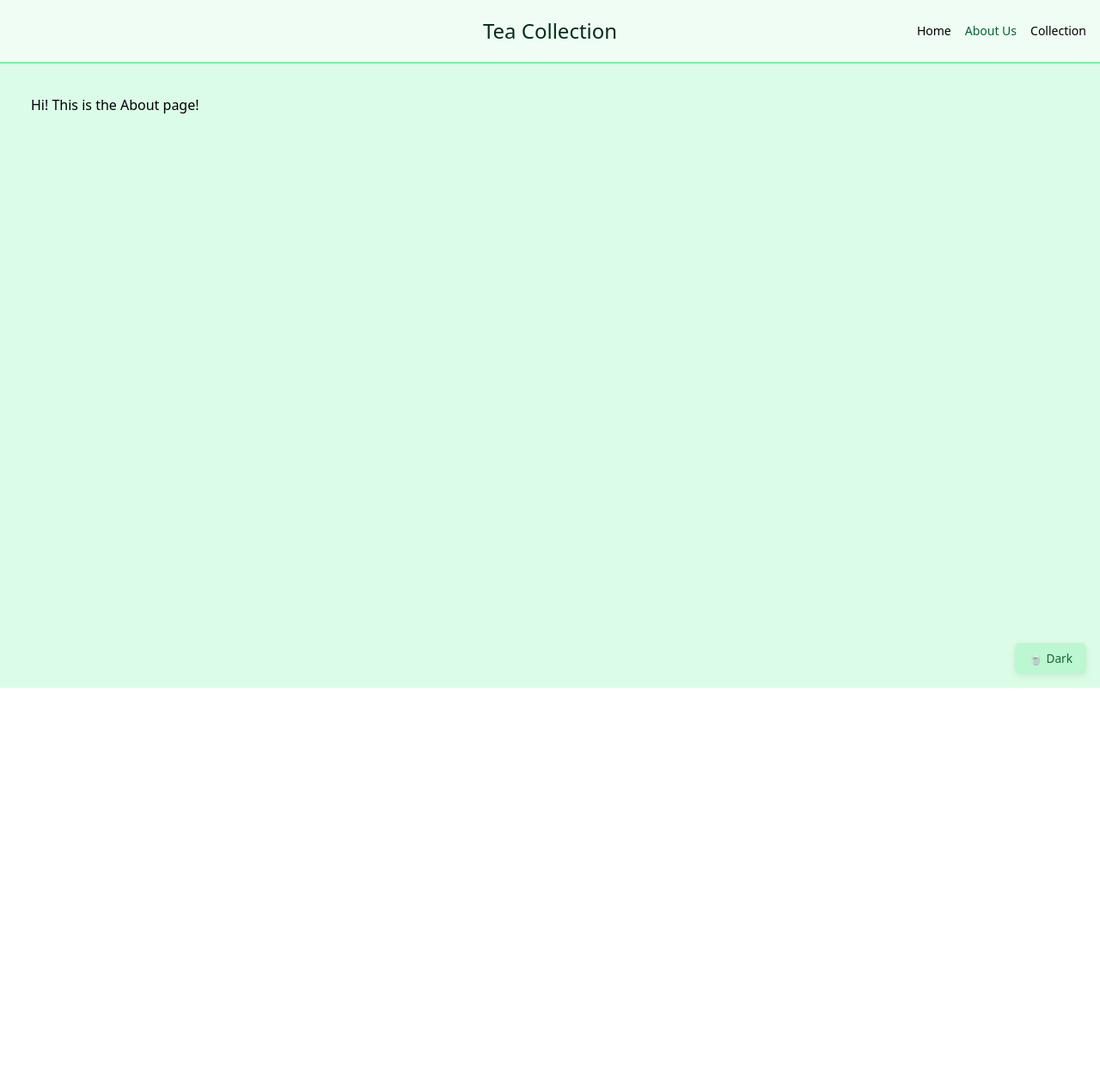
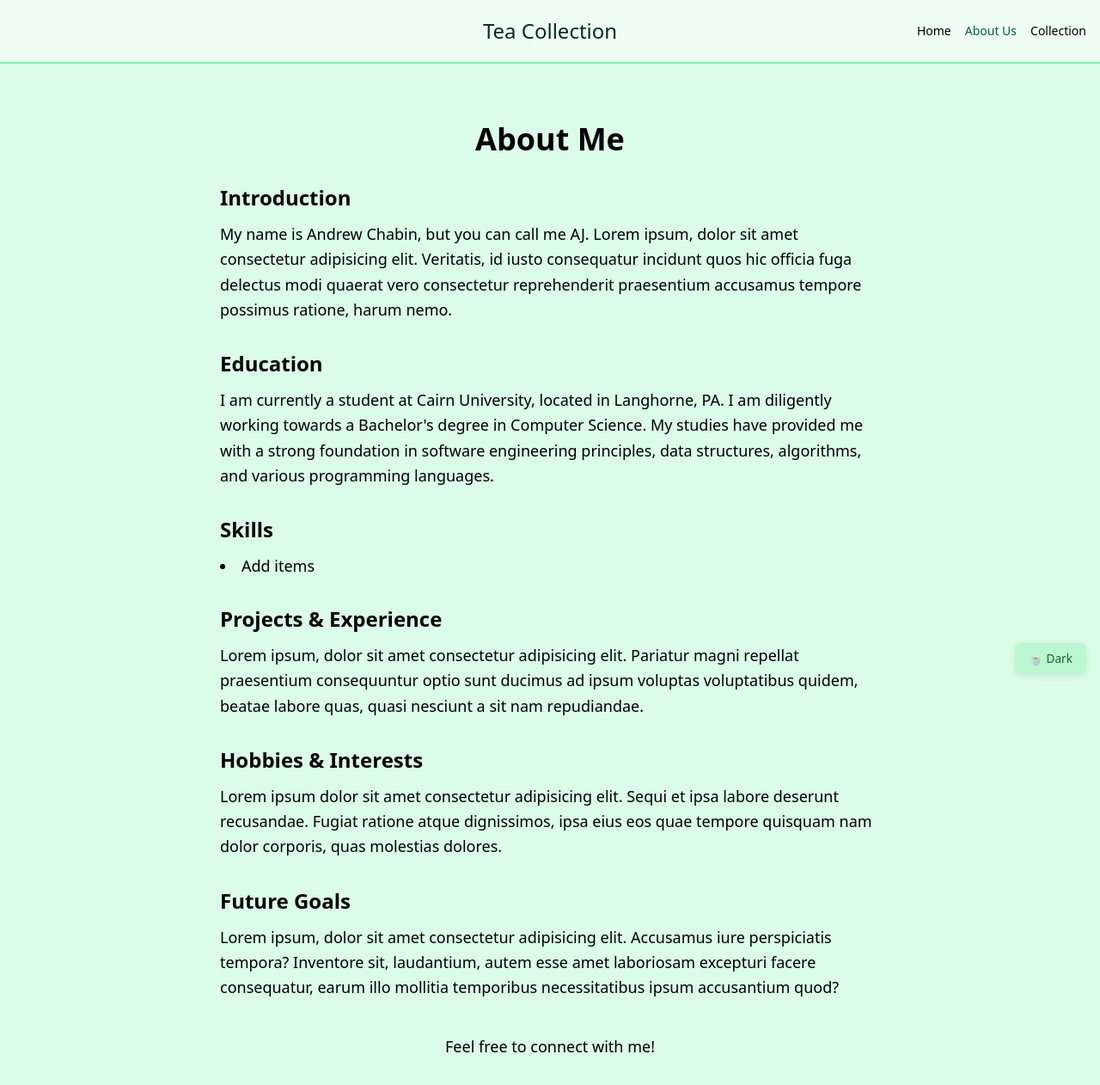
Before and after one commit to qwertzer12/tea-catalog, a Next.js app: page /about-us in a window 1280 px wide. Shown: the top 1262 px of the page at 86% size. Before the commit the page ends 800 px from the top, so only its background shows below. Built offline with nearby package versions, Linux system fonts and the light colour scheme.

Commit message:
Edit About me

```diff
--- a/app/about-us/page.jsx
+++ b/app/about-us/page.jsx
@@ -1,7 +1,58 @@
 export default function Page() {
     return (
-        <div>
-            <h1>Hi! This is the About page!</h1>
-        </div>
+        <main className="container mx-auto px-4 py-8">
+            <h1 className="text-4xl font-bold mb-8 text-center">About Me</h1>
+
+            <div className="max-w-3xl mx-auto space-y-8">
+                <section>
+                    <h2 className="text-2xl font-semibold mb-3">Introduction</h2>
+                    <p className="text-lg leading-relaxed">My name is Andrew Chabin, but you can call me AJ. Lorem ipsum, dolor sit amet consectetur adipisicing elit. Veritatis, id iusto consequatur incidunt quos hic officia fuga delectus modi quaerat vero consectetur reprehenderit praesentium accusamus tempore possimus ratione, harum nemo.</p>
+                </section>
+
+                <section>
+                    <h2 className="text-2xl font-semibold mb-3">Education</h2>
+                    <p className="text-lg leading-relaxed">I am currently a student at Cairn University, located in Langhorne, PA. I am diligently working towards a Bachelor's degree in Computer Science. My studies have provided me with a strong foundation in software engineering principles, data structures, algorithms, and various programming languages.</p>
+                </section>
+
+                <section>
+                    <h2 className="text-2xl font-semibold mb-3">Skills</h2>
+                    <ul className="list-disc list-inside text-lg space-y-1">
+                        <li>Add items</li>
+                    </ul>
+                </section>
+
+                <section>
+                    <h2 className="text-2xl font-semibold mb-3">Projects & Experience</h2>
+                    <p className="text-lg leading-relaxed">Lorem ipsum, dolor sit amet consectetur adipisicing elit. Pariatur magni repellat praesentium consequuntur optio sunt ducimus ad ipsum voluptas voluptatibus quidem, beatae labore quas, quasi nesciunt a sit nam repudiandae.</p>
+                    {/* Example of how to list projects:
+                    <div className="mt-2 space-y-2">
+                        <div className="p-4 border rounded-lg">
+                            <h3 className="text-xl font-medium">Project Title 1</h3>
+                            <p className="text-md text-gray-700">Short description of the project and technologies used.</p>
+                        </div>
+                        <div className="p-4 border rounded-lg">
+                            <h3 className="text-xl font-medium">Project Title 2</h3>
+                            <p className="text-md text-gray-700">Short description of the project and technologies used.</p>
+                        </div>
+                    </div>
+                    */}
+                </section>
+
+                <section>
+                    <h2 className="text-2xl font-semibold mb-3">Hobbies & Interests</h2>
+                    <p className="text-lg leading-relaxed">Lorem ipsum dolor sit amet consectetur adipisicing elit. Sequi et ipsa labore deserunt recusandae. Fugiat ratione atque dignissimos, ipsa eius eos quae tempore quisquam nam dolor corporis, quas molestias dolores.</p>
+                </section>
+
+                <section>
+                    <h2 className="text-2xl font-semibold mb-3">Future Goals</h2>
+                    <p className="text-lg leading-relaxed">Lorem ipsum, dolor sit amet consectetur adipisicing elit. Accusamus iure perspiciatis tempora? Inventore sit, laudantium, autem esse amet laboriosam excepturi facere consequatur, earum illo mollitia temporibus necessitatibus ipsum accusantium quod?</p>
+                </section>
+
+                <section className="text-center mt-10">
+                    <p className="text-lg">Feel free to connect with me!</p>
+                    {/* Add links to LinkedIn, GitHub, etc. if desired */}
+                </section>
+            </div>
+        </main>
     )
 }
```
